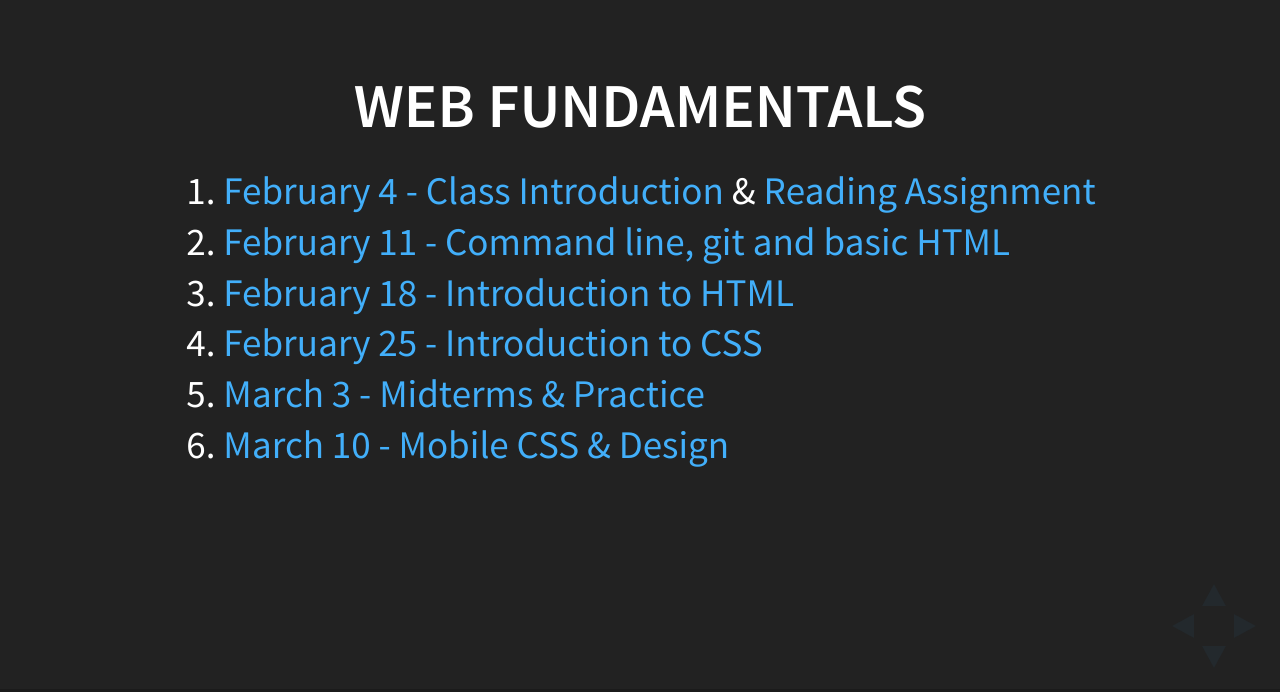
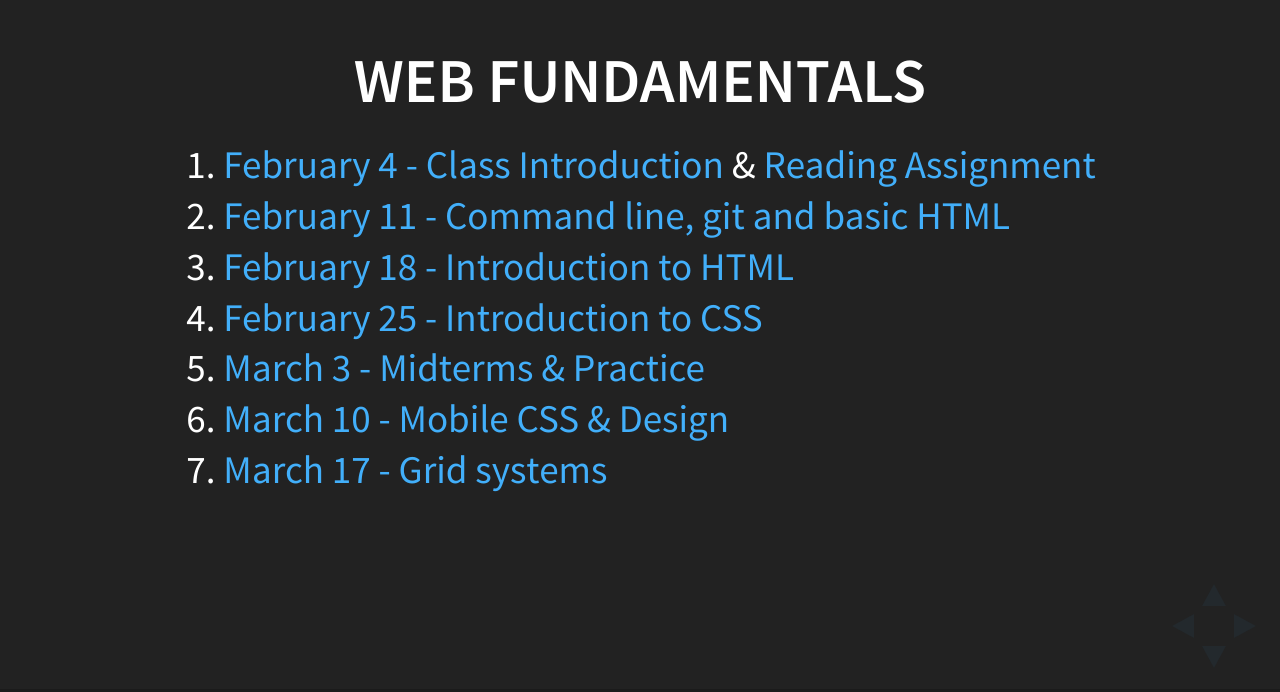
Before and after one commit to newschool-webfundamentals/newschool-webfundamentals.github.io, a website: page index.html in a window 1280 px wide. Shown: the part 108-800 px from the top of the page. Drawn offline with Linux system fonts and the light colour scheme.

Commit message:
Add link to lesson march 17 on homepage

```diff
--- a/index.html
+++ b/index.html
@@ -54,6 +54,9 @@
             <li>
               <a href="lessons/march_10.html">March 10 - Mobile CSS & Design</a>
             </li>
+            <li>
+              <a href="lessons/march_17.html">March 17 - Grid systems</a>
+            </li>
           </ol>
         </section>
 			</div>
```
